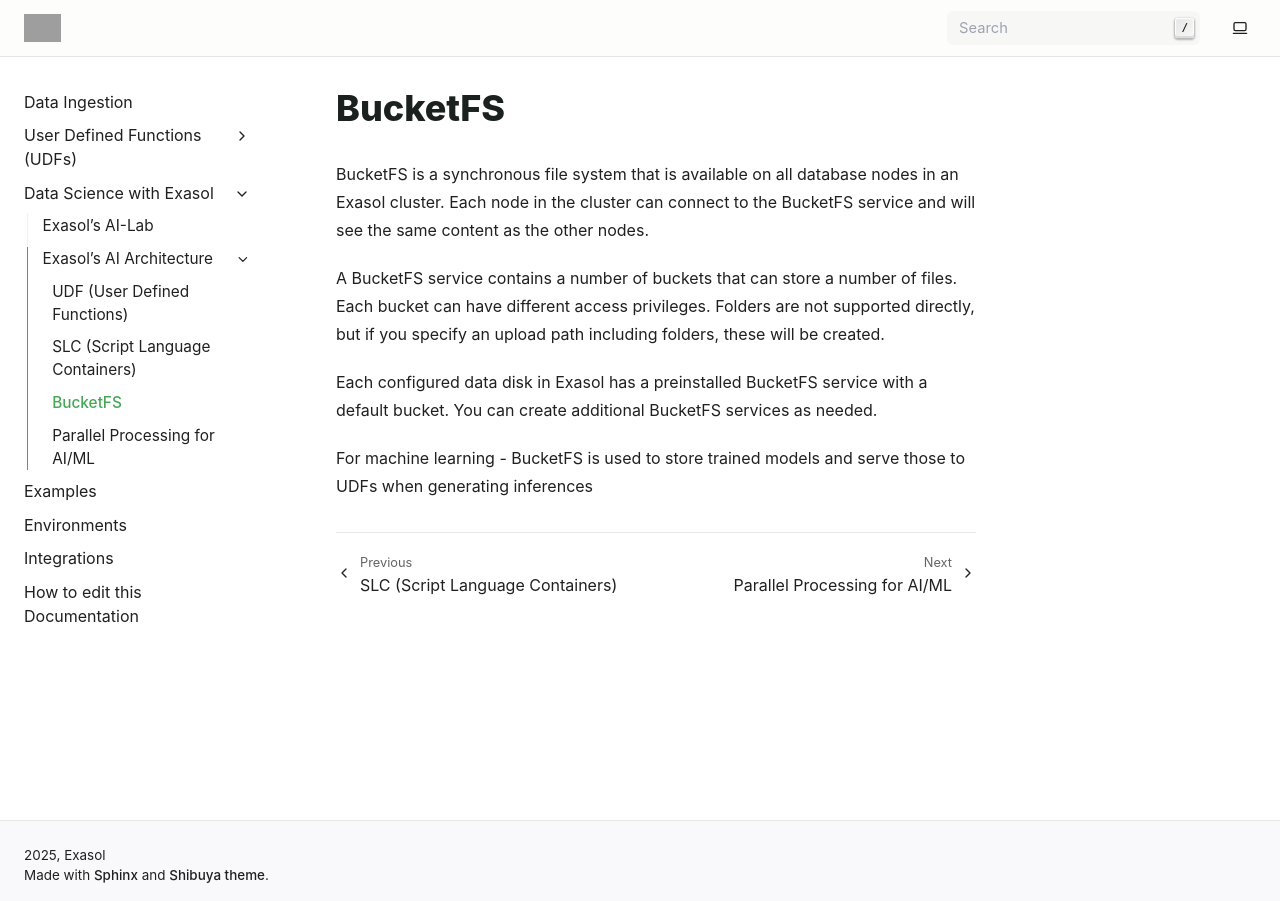
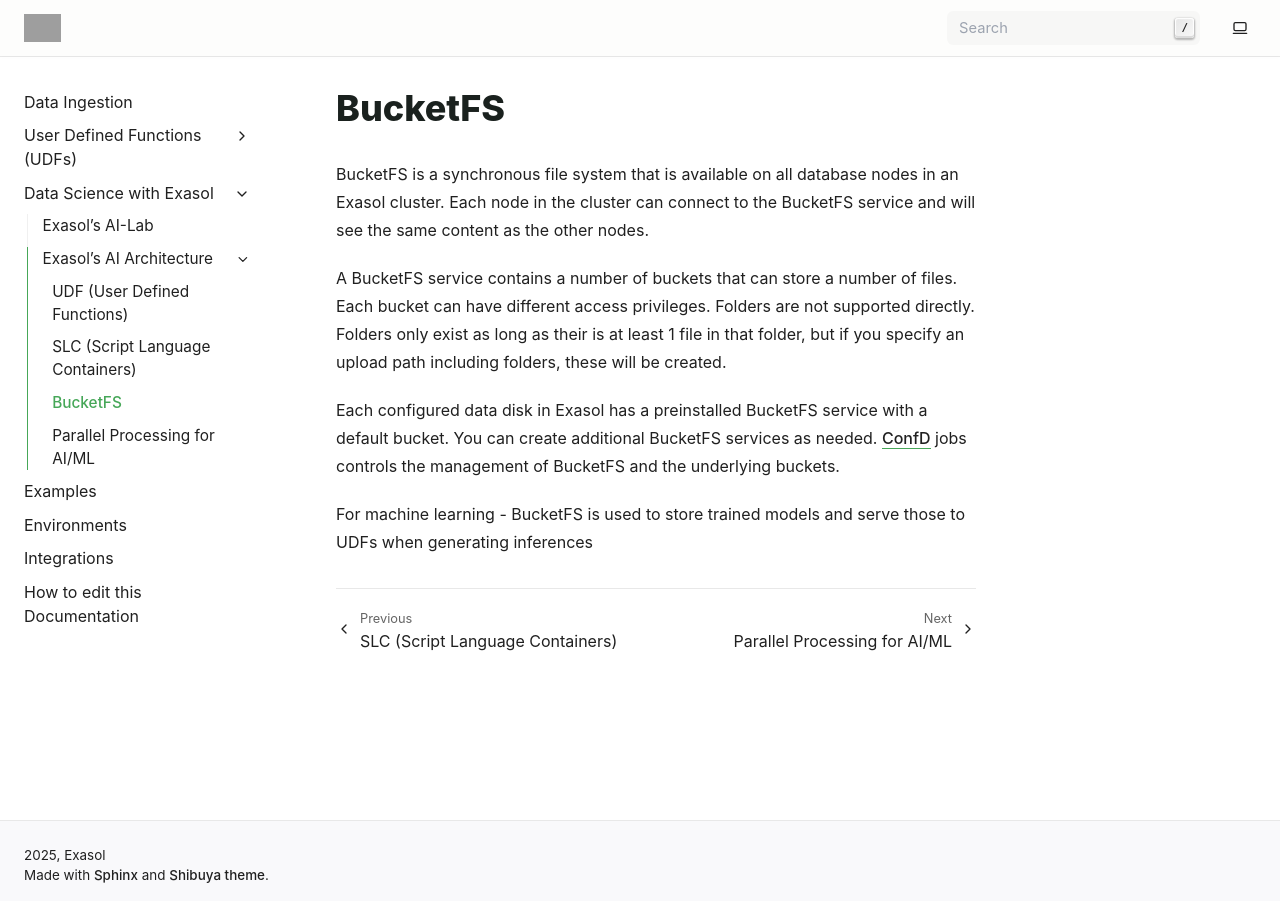
Before and after one commit to exasol/developer-documentation, a Sphinx documentation site: the page built from doc/data_science/ai_architecture/bfs.rst, in a window 1280 px wide. Built offline with Sphinx 7.4.7, drawn with Linux system fonts in a browser that asks for light colours; pages that are not in the unit, such as notebooks, are missing from menus; grey boxes are pictures that could not be loaded.

Commit message:
folder cannot be created unless they have one file in them

```diff
--- a/doc/data_science/ai_architecture/bfs.rst
+++ b/doc/data_science/ai_architecture/bfs.rst
@@ -3,8 +3,10 @@
 
 BucketFS is a synchronous file system that is available on all database nodes in an Exasol cluster. Each node in the cluster can connect to the BucketFS service and will see the same content as the other nodes.
 
-A BucketFS service contains a number of buckets that can store a number of files. Each bucket can have different access privileges. Folders are not supported directly, but if you specify an upload path including folders, these will be created.
+A BucketFS service contains a number of buckets that can store a number of files. Each bucket can have different access privileges. Folders are not supported directly. Folders only exist as long as their is at least 1 file in that folder, but if you specify an upload path including folders, these will be created.
 
-Each configured data disk in Exasol has a preinstalled BucketFS service with a default bucket. You can create additional BucketFS services as needed.
+Each configured data disk in Exasol has a preinstalled BucketFS service with a default bucket. You can create additional BucketFS services as needed. `ConfD <https://docs.exasol.com/db/latest/confd/overview_bucketfs_jobs.htm>`_ jobs controls the management of BucketFS and the underlying buckets.
+
+
 
 For machine learning - BucketFS is used to store trained models and serve those to UDFs when generating inferences
```
